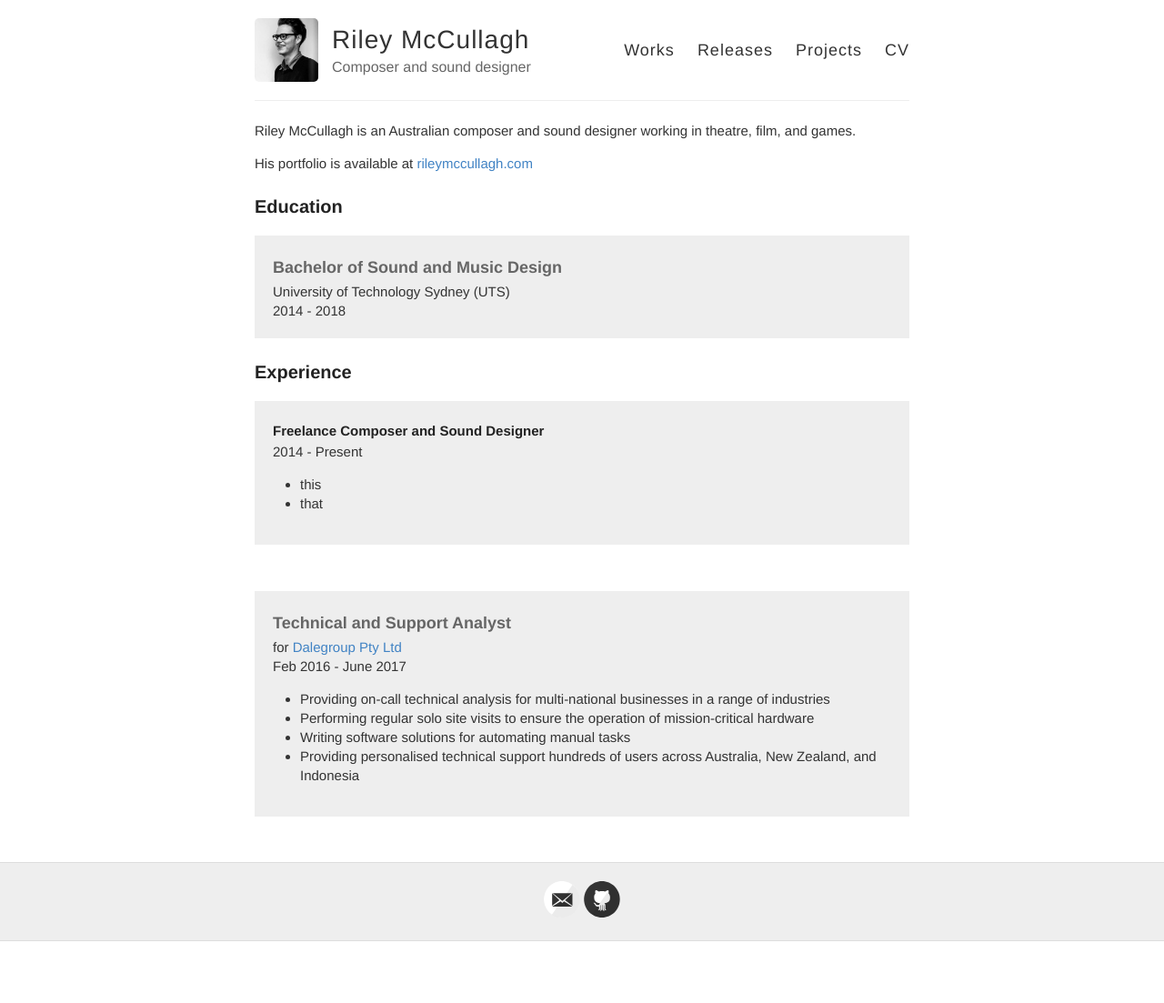
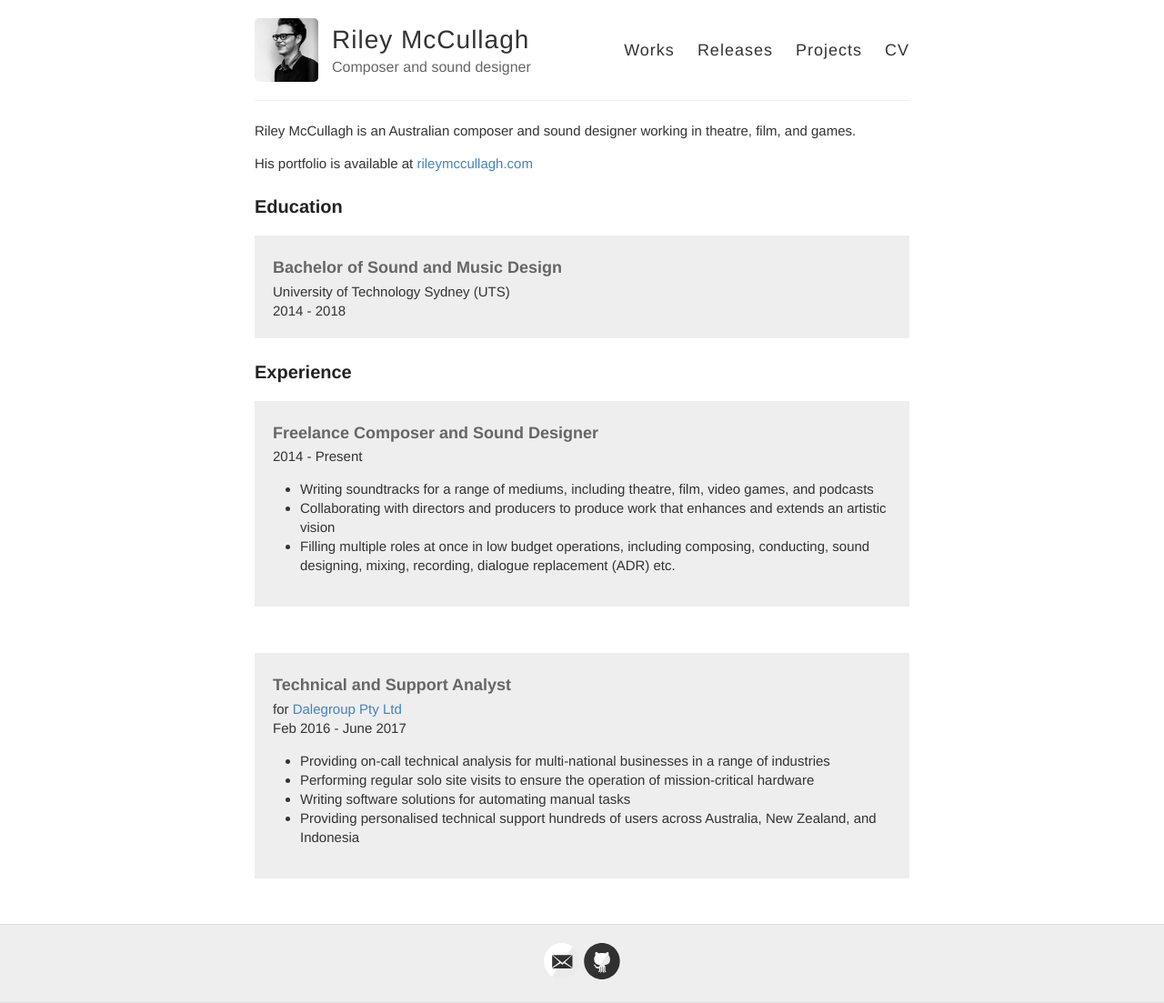
Before and after one commit to rileymccullagh/portfolio, a Jekyll site: the page built from docs/cv.md, in a window 1280 px wide. Shown: the whole page at 91% size. Built offline with Jekyll 4.4.1, drawn with Linux system fonts in a browser that asks for light colours; before the commit the page ends 1035 px from its top, so only the background shows below that.

Commit message:
added sound roles

```diff
--- a/docs/cv.md
+++ b/docs/cv.md
@@ -20,12 +20,13 @@ University of Technology Sydney (UTS)
 
 ### Experience
 <div class="greybox">
-<h5 style="margin: 0px">Freelance Composer and Sound Designer</h5>
+<h4 style="margin: 0px">Freelance Composer and Sound Designer</h4>
 
 2014 - Present
 <ul>
-<li>this </li>
-<li> that </li>
+<li> Writing soundtracks for a range of mediums, including theatre, film, video games, and podcasts </li>
+<li> Collaborating with directors and producers to produce work that enhances and extends an artistic vision </li>
+<li> Filling multiple roles at once in low budget operations, including composing, conducting, sound designing, mixing, recording, dialogue replacement (ADR) etc. </li>
 </ul>
 
 </div>
```
